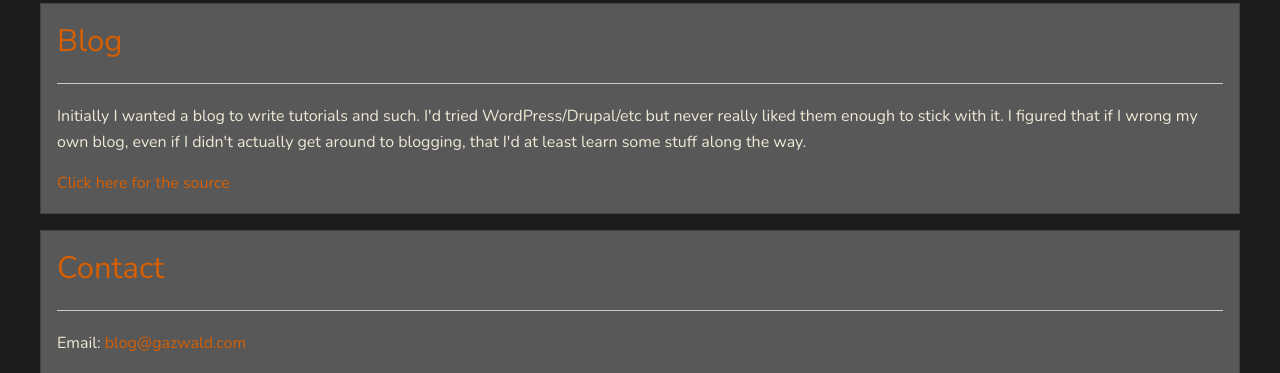
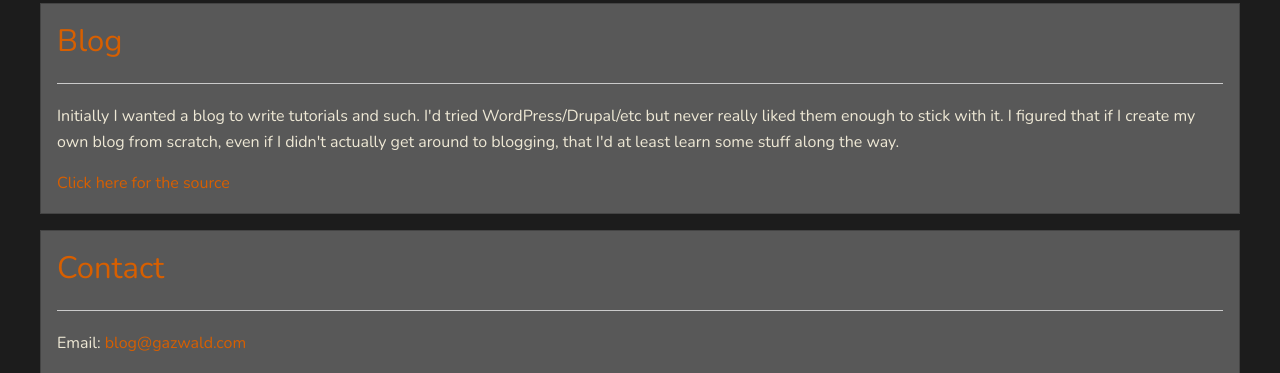
Before and after one commit to gazwald/blog, a Django app: page /about/ in a window 1280 px wide. Shown: the part 463-836 px from the top of the page. Run offline with Django 3.2, Linux system fonts and the light colour scheme; some libraries are stand-ins or nearby versions.

Commit message:
Typo :-)

```diff
--- a/templates/about/about.html
+++ b/templates/about/about.html
@@ -17,7 +17,7 @@
     <hr>
     <p>
         Initially I wanted a blog to write tutorials and such. I'd tried WordPress/Drupal/etc but never really liked them enough to stick with it.
-        I figured that if I wrong my own blog, even if I didn't actually get around to blogging, that I'd at least learn some stuff along the way.
+        I figured that if I create my own blog from scratch, even if I didn't actually get around to blogging, that I'd at least learn some stuff along the way.
     </p>
     <p><a href="https://github.com/gazwald/blog">Click here for the source</a></p>
 </div>
```
